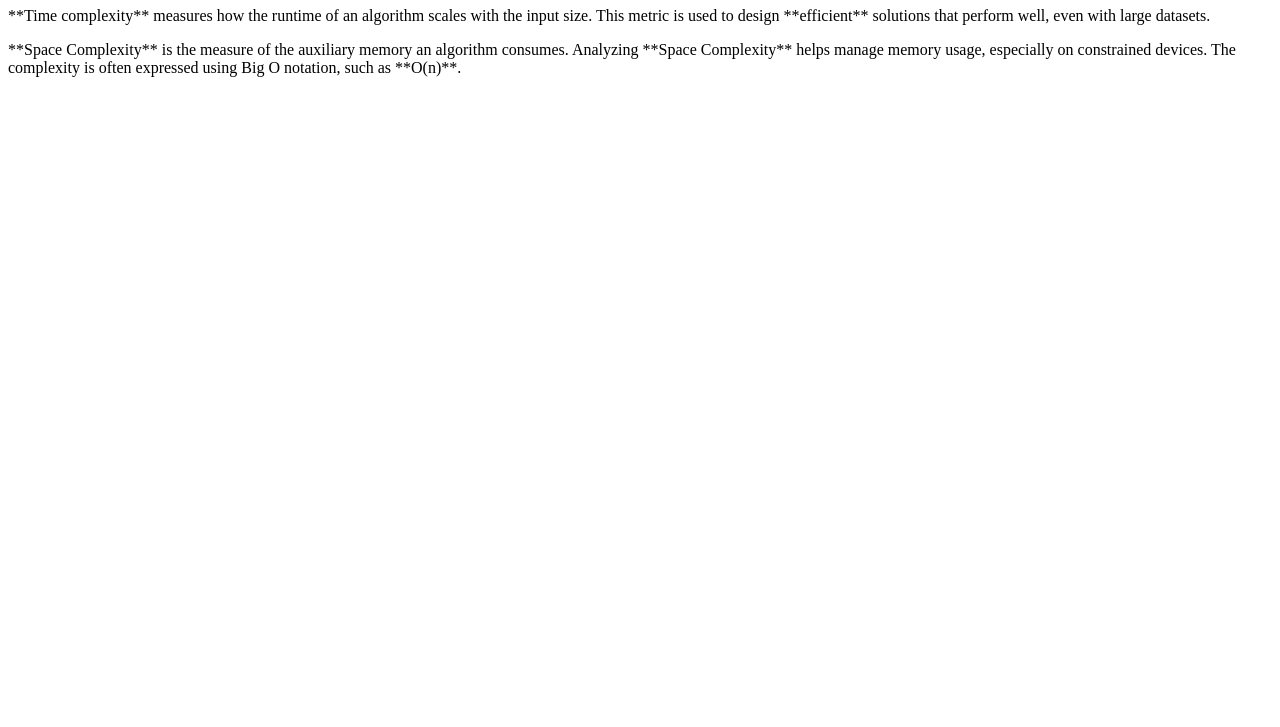
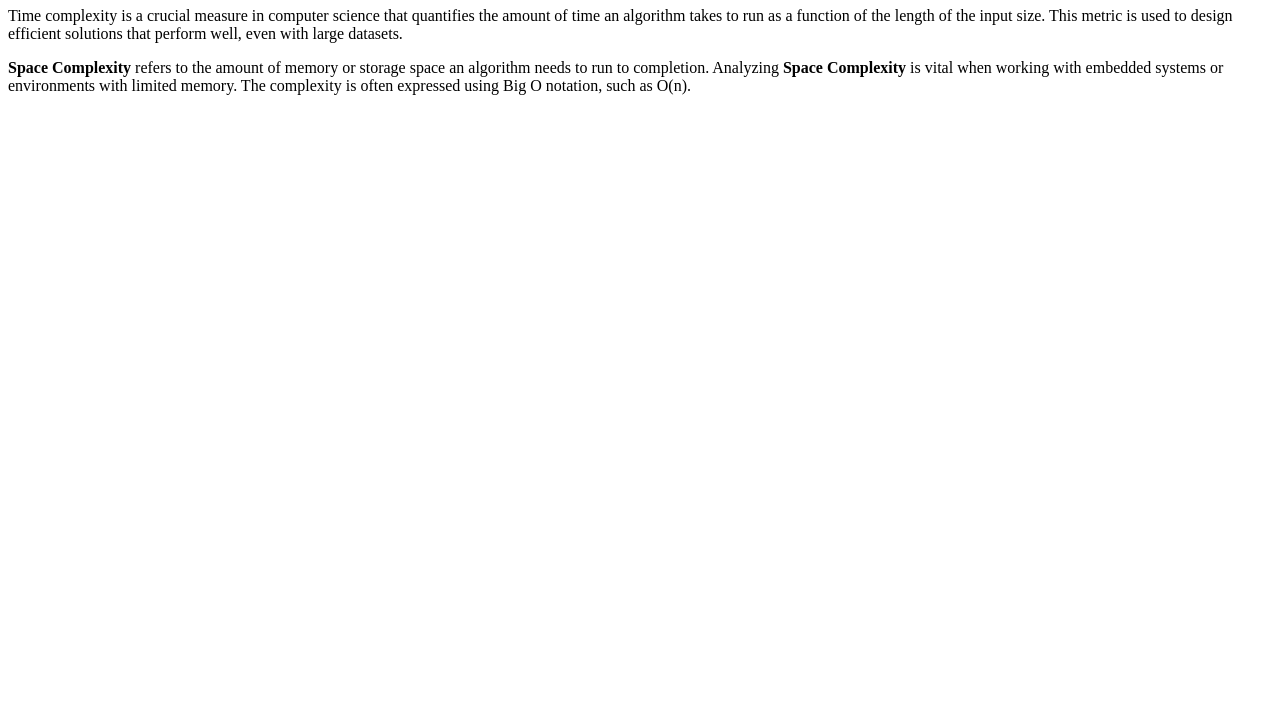
Before and after one commit to acciojob/time-and-space-complexity-subishga06, a website: page main.html in a window 1280 px wide. Shown: the part 73-800 px from the top of the page. Drawn offline with Linux system fonts and the light colour scheme.

Commit message:
created a submission

```diff
--- a/main.html
+++ b/main.html
@@ -9,11 +9,11 @@
     <h1>Time, Space, and Complexity Analysis of Algorithms</h1>
 
     <p>
-        **Time complexity** measures how the runtime of an algorithm scales with the input size. This metric is used to design **efficient** solutions that perform well, even with large datasets.
+        Time complexity is a crucial measure in computer science that quantifies the amount of time an algorithm takes to run as a function of the length of the input size. This metric is used to design efficient solutions that perform well, even with large datasets.
     </p>
 
     <p>
-        **Space Complexity** is the measure of the auxiliary memory an algorithm consumes. Analyzing **Space Complexity** helps manage memory usage, especially on constrained devices. The complexity is often expressed using Big O notation, such as **O(n)**.
+        <b>Space Complexity</b> refers to the amount of memory or storage space an algorithm needs to run to completion. Analyzing <b>Space Complexity</b> is vital when working with embedded systems or environments with limited memory. The complexity is often expressed using Big O notation, such as O(n).
     </p>
 
 </body>
```
Also changed, not shown: styles.css (line endings or trailing spaces).
